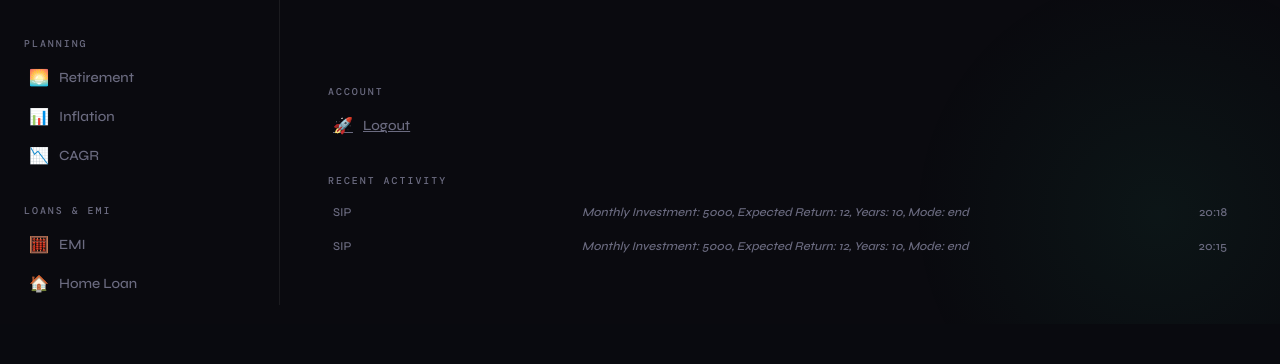
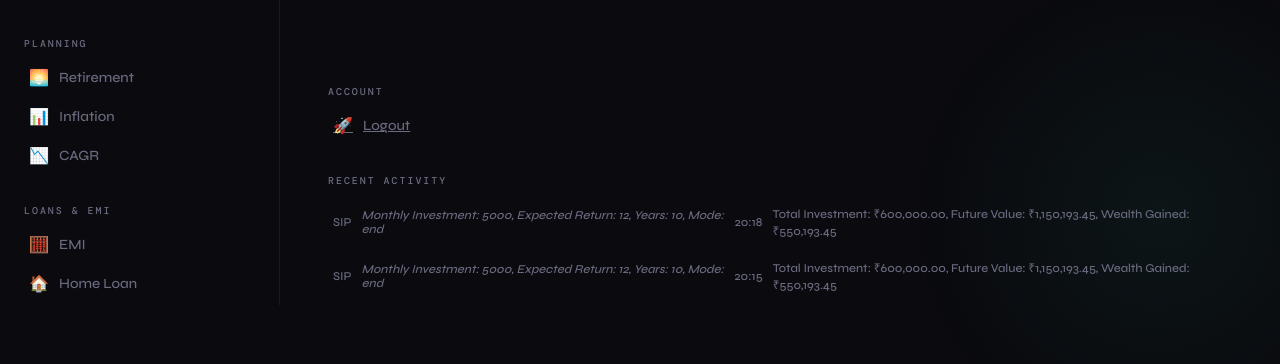
Before and after one commit to patakrishna2006-a11y/FinCalc-Pro, a Flask app: page /dashboard in a window 1280 px wide. Shown: the part 496-860 px from the top of the page. Before the commit the page ends 801 px from the top, so only its background shows below. Run offline with Flask 3, Linux system fonts and the light colour scheme; a user stored in the database is signed in; data comes from the database, SQL or seed files in the repository; some web fonts are replaced.

Commit message:
Update index.html

```diff
--- a/templates/index.html
+++ b/templates/index.html
@@ -587,6 +587,7 @@ function confirmLogout(event) {
         <span>{{ entry.calc_type }}</span>
         <span style="margin-left: auto; font-style: italic;">{{ entry.params }}</span>
         <span style="margin-left: auto;">{{ entry.timestamp.strftime('%H:%M') }}</span>
+        <span style="margin-left: auto;">{{ entry.result }}</span>
     </div>
     {% else %}
     <div class="nav-item" style="font-size: 0.75rem; color: var(--muted);">No history yet</div>
```
